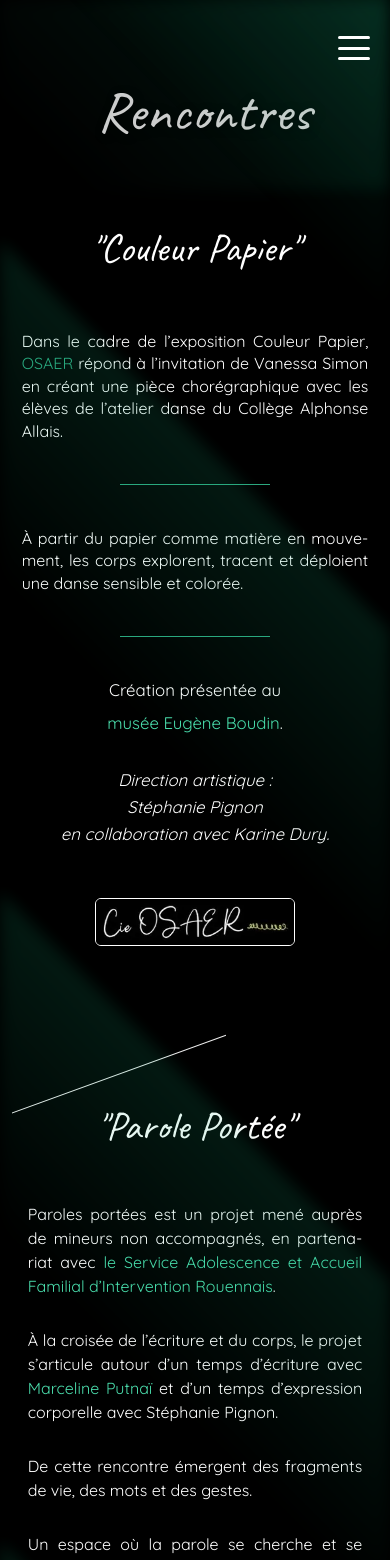
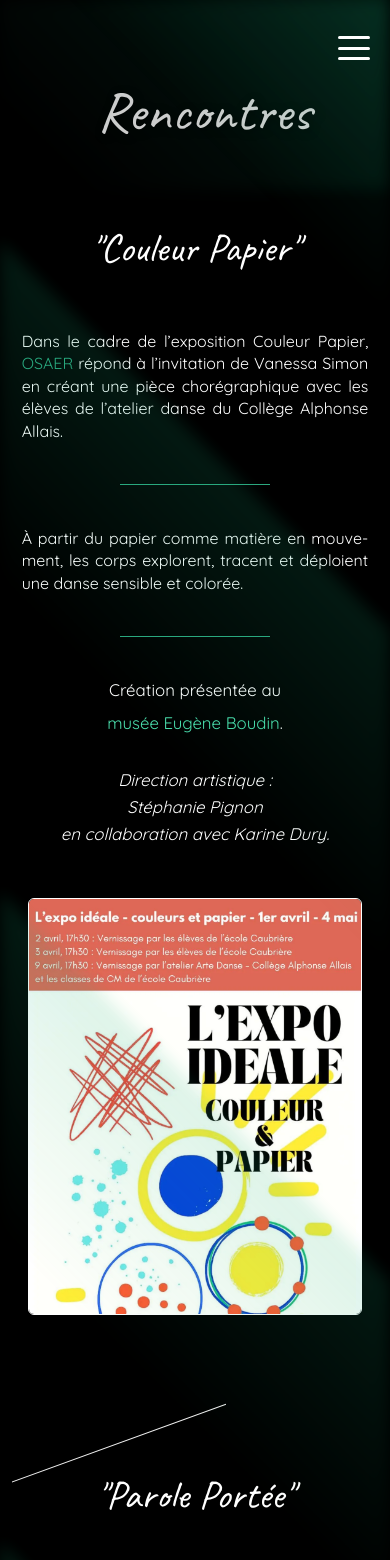
Before and after one commit to NelsonAxolotl/association-osaer, a React (Vite) app: page /rencontres in a window 390 px wide. Shown: the top 1560 px of the page. Built offline with nearby package versions, Linux system fonts and the light colour scheme.

Commit message:
rencontremobile

```diff
--- a/src/Pages/Contact.jsx
+++ b/src/Pages/Contact.jsx
@@ -82,6 +82,7 @@ const Contact = forwardRef(function Contact(props, ref) {
             preload="auto"
             loop
             poster="/Pics/poster.webp"
+            fetchpriority="high"
           />
 
           <div className={`contact-info ${contentVisible ? "visible" : ""}`}>
--- a/src/Pages/Mouvements.jsx
+++ b/src/Pages/Mouvements.jsx
@@ -90,12 +90,12 @@ const Mouv = forwardRef(function Mouv(props, ref) {
                 aria-label="Agrandir l'image Couleur Papier"
               >
                 <img
-                  src="/Pics/logo2.webp"
-                  width="200"
-                  height="70"
-                  style={{ height: "auto" }}
-                  alt="Logo OSAER"
+                  src="/Pics/papier.webp"
                   loading="eager"
+                  fetchpriority="high"
+                  width={500}
+                  height={300}
+                  alt="Projet papier"
                 />
               </button>
             </div>
@@ -157,10 +157,11 @@ const Mouv = forwardRef(function Mouv(props, ref) {
               >
                 <img
                   src="/Pics/parole.webp"
-                  alt="Parole Portée - projet chorégraphique"
+                  loading="eager"
+                  fetchpriority="high"
                   width={500}
                   height={300}
-                  loading="lazy"
+                  alt="Parole Portée - projet chorégraphique"
                 />
               </button>
 
@@ -179,9 +180,10 @@ const Mouv = forwardRef(function Mouv(props, ref) {
           <a href="/" aria-label="Retour à l'accueil">
             <img
               src="/Pics/logo2.webp"
-              alt="Logo de l'association OSAER"
-              width={200}
-              height={200}
+              width="200"
+              height="70"
+              style={{ height: "auto" }}
+              alt="Logo OSAER"
               loading="eager"
             />
           </a>
@@ -201,7 +203,12 @@ const Mouv = forwardRef(function Mouv(props, ref) {
           onClick={() => setZoomedImage1(null)}
         >
           <div className="enlarged-media" onClick={(e) => e.stopPropagation()}>
-            <img src={zoomedImage1} alt="Image agrandie OSAER" />
+            <img
+              src={zoomedImage1}
+              alt="Image agrandie OSAER"
+              loading="eager"
+              decoding="async"
+            />
           </div>
 
           <button
```
